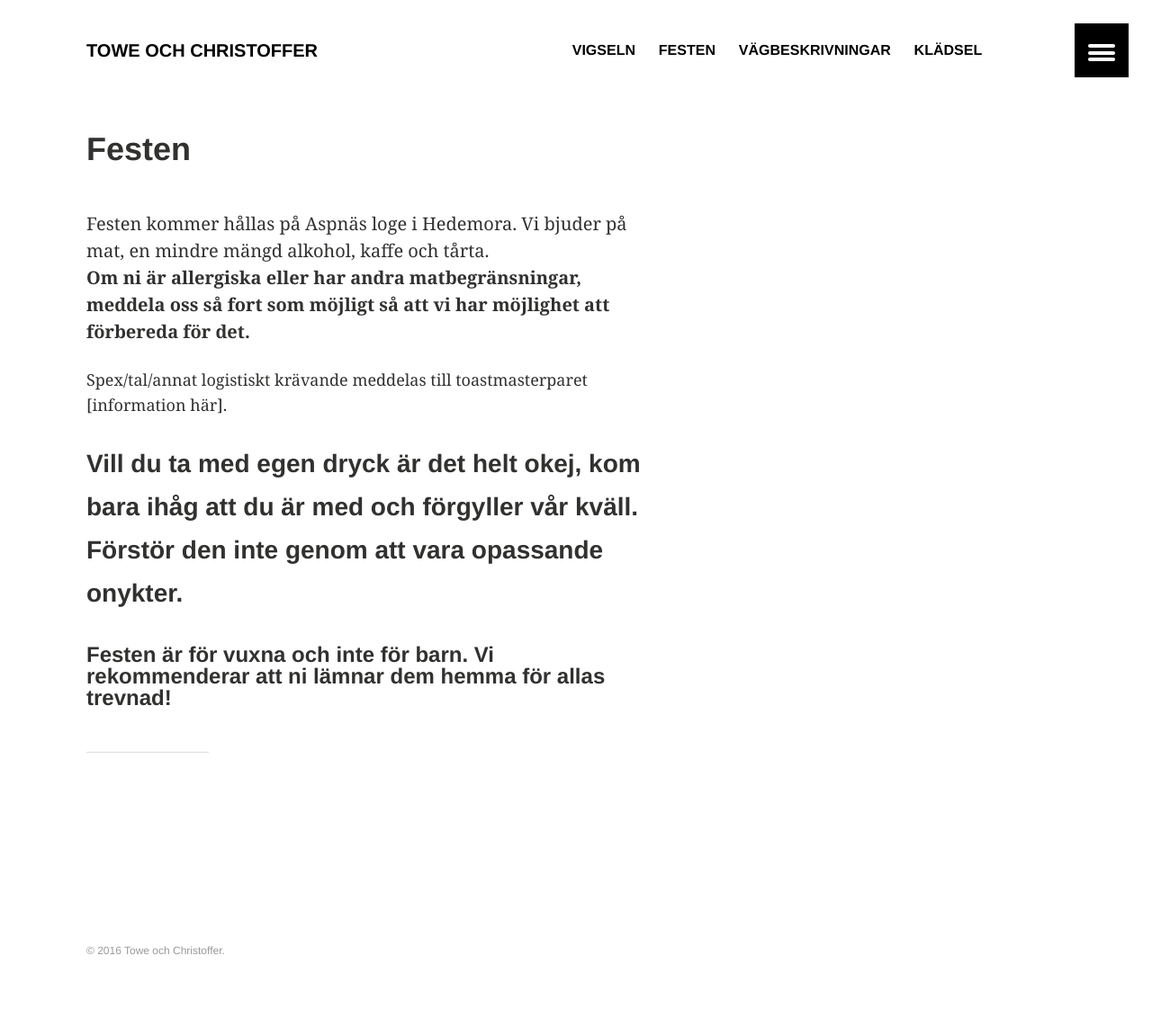
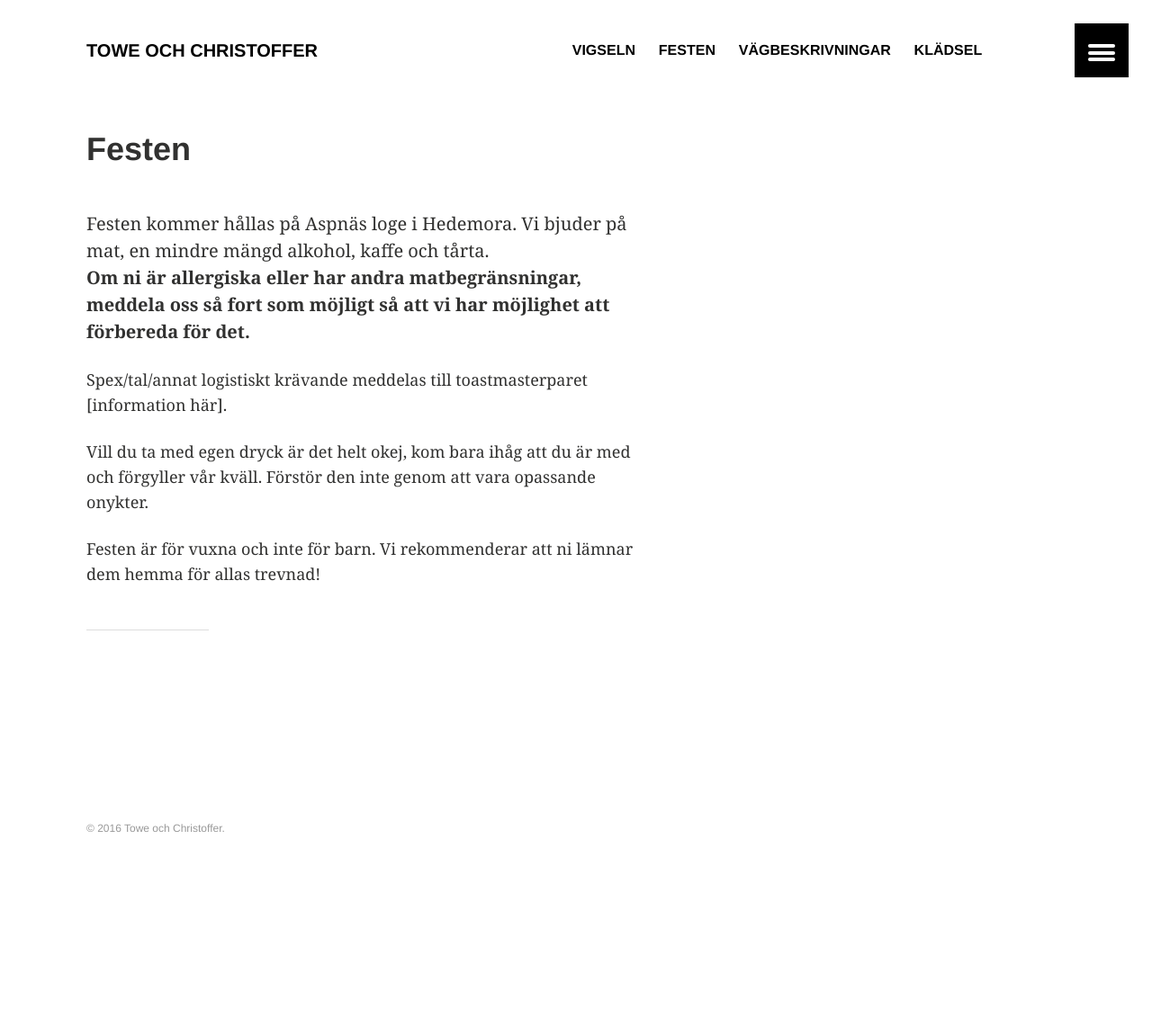
Before and after one commit to toweochchristoffer/wedding-page, a Jekyll site: the page built from festen.md, in a window 1280 px wide. Shown: the whole page at 90% size. Built offline with Jekyll 4.4.1, drawn with Linux system fonts in a browser that asks for light colours; after the commit the page ends 1007 px from its top, so only the background shows below that.

```diff
--- a/festen.md
+++ b/festen.md
@@ -9,6 +9,6 @@ Festen kommer hållas på Aspnäs loge i Hedemora. Vi bjuder på mat, en mindre
 
 Spex/tal/annat logistiskt krävande meddelas till toastmasterparet [information här].
 
-### Vill du ta med egen dryck är det helt okej, kom bara ihåg att du är med och förgyller vår kväll. Förstör den inte genom att vara opassande onykter.
+Vill du ta med egen dryck är det helt okej, kom bara ihåg att du är med och förgyller vår kväll. Förstör den inte genom att vara opassande onykter.
 
-#### Festen är för vuxna och inte för barn. Vi rekommenderar att ni lämnar dem hemma för allas trevnad!
+Festen är för vuxna och inte för barn. Vi rekommenderar att ni lämnar dem hemma för allas trevnad!
```
